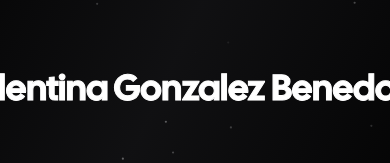
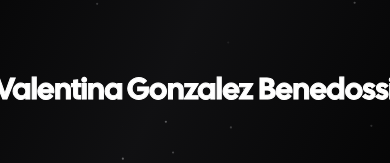
Before and after one commit to Cuper245/nextjs-portfolio, a Next.js app: page / in a window 390 px wide. Shown: the part 405-568 px from the top of the page. Built offline with nearby package versions, Linux system fonts and the light colour scheme; no server answers; what tailwindcss-debug-screens would draw is missing.

Commit message:
Edit name size

```diff
--- a/app/page.tsx
+++ b/app/page.tsx
@@ -28,7 +28,7 @@
         className="absolute inset-0 -z-10 animate-fade-in"
         quantity={100}
       />
-      <h1 className="py-3.5 px-0.5 z-10 text-4xl text-transparent duration-1000 bg-white cursor-default text-edge-outline animate-title font-display sm:text-6xl md:text-9xl whitespace-nowrap bg-clip-text ">
+      <h1 className="py-3.5 px-0.5 z-10 text-3xl text-transparent duration-1000 bg-white cursor-default text-edge-outline animate-title font-display sm:text-6xl md:text-9xl whitespace-nowrap bg-clip-text ">
         Valentina Gonzalez Benedossi
       </h1>
 
```
